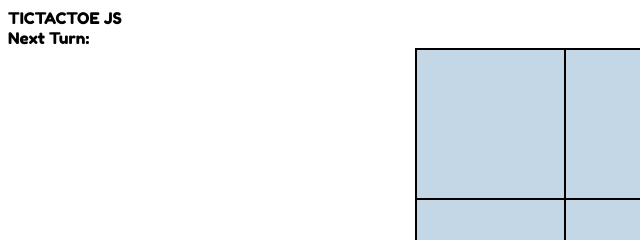
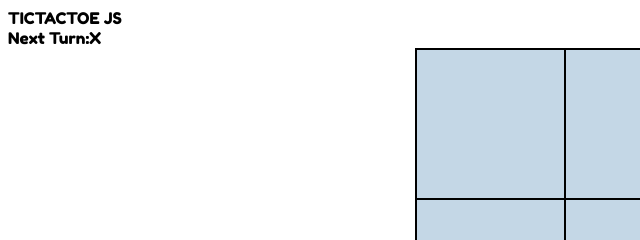
Before and after one commit to kostas-s/tic-tac-toe-js, a plain HTML site: page index.html in a window 1280 px wide. Shown: the top 240 px of the page, 0-640 px from the left. Drawn offline with Linux system fonts and the light colour scheme.

Commit message:
html initial turn value set to X

```diff
--- a/index.html
+++ b/index.html
@@ -18,7 +18,7 @@
         TICTACTOE JS
     </header>
     <section>
-        <div class="turn-display">Next Turn:<span class="next-turn-symbol"></span></div>
+        <div class="turn-display">Next Turn:<span class="next-turn-symbol">X</span></div>
     </section>
     <section>
         <div class="gameboard"></div>
```
Also changed, not shown: 1 other file.
